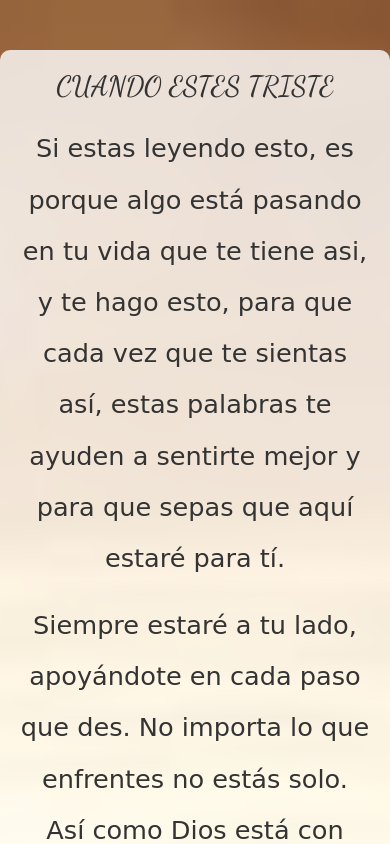
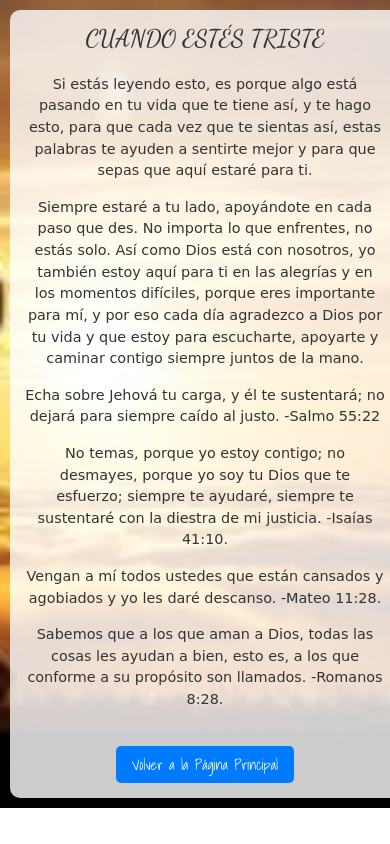
Before and after one commit to Fari2006/fari, a plain HTML site: page pagina1.html in a window 390 px wide. Shown: the top 844 px of the page. Drawn offline with nearby package versions, Linux system fonts and the light colour scheme; a web font is replaced by a local one.

Commit message:
Add files via upload

```diff
--- a/pagina1.html
+++ b/pagina1.html
@@ -23,7 +23,7 @@
 
         .container {
             max-width: 800px;
-            margin: 50px auto;
+            margin: 20px auto;
             padding: 20px;
             background-color: rgba(255, 255, 255, 0.8); /* Fondo blanco con transparencia */
             border-radius: 10px;
@@ -36,11 +36,13 @@
         }
 
         p {
-            font-size: 1.6em;
-            line-height: 2.0;
+            font-size: 1.2em; /* Ajustado para móviles */
+            line-height: 1.5; /* Ajustado para móviles */
+            margin-bottom: 15px; /* Añadido margen para separación entre párrafos */
         }
 
         .btn-volver {
+            display: inline-block; /* Asegura que el botón se ajuste en dispositivos móviles */
             margin-top: 20px;
             padding: 10px 20px;
             background-color: #007bff;
@@ -55,13 +57,40 @@
         .btn-volver:hover {
             background-color: #0056b3;
         }
+
+        /* Media query para ajustar el diseño en pantallas más pequeñas */
+        @media (max-width: 768px) {
+            .container {
+                padding: 15px;
+                margin: 10px;
+            }
+
+            p {
+                font-size: 1em;
+            }
+        }
+
+        @media (max-width: 576px) {
+            h1 {
+                font-size: 1.5em;
+            }
+
+            p {
+                font-size: 0.9em;
+            }
+
+            .btn-volver {
+                padding: 8px 16px;
+                font-size: 0.9em;
+            }
+        }
     </style>
 </head>
 <body>
     <div class="container">
-        <h1>CUANDO ESTES TRISTE</h1>
-        <p style="font-family: 'Sevillana', cursive;">Si estas leyendo esto, es porque algo está pasando en tu vida que te tiene asi, y te hago esto, para que cada vez que te sientas así, estas palabras te ayuden a sentirte mejor y para que sepas que aquí estaré para tí.</p>
-        <p style="font-family: 'Sevillana', cursive;">Siempre estaré a tu lado, apoyándote en cada paso que des. No importa lo que enfrentes no estás solo. Así como Dios está con nosotros yo también estoy aquí para tí en las alegrías y en los momentos difíciles, porque eres importante para mí, y por eso cada día agradezco a Dios por tu vida y que estoy para escucharte, apoyarte y caminar contigo siempre juntos de la mano.</p>
+        <h1>CUANDO ESTÉS TRISTE</h1>
+        <p style="font-family: 'Sevillana', cursive;">Si estás leyendo esto, es porque algo está pasando en tu vida que te tiene así, y te hago esto, para que cada vez que te sientas así, estas palabras te ayuden a sentirte mejor y para que sepas que aquí estaré para ti.</p>
+        <p style="font-family: 'Sevillana', cursive;">Siempre estaré a tu lado, apoyándote en cada paso que des. No importa lo que enfrentes, no estás solo. Así como Dios está con nosotros, yo también estoy aquí para ti en las alegrías y en los momentos difíciles, porque eres importante para mí, y por eso cada día agradezco a Dios por tu vida y que estoy para escucharte, apoyarte y caminar contigo siempre juntos de la mano.</p>
         <p style="font-family: 'Sevillana', cursive;">Echa sobre Jehová tu carga, y él te sustentará; no dejará para siempre caído al justo. -Salmo 55:22</p>
         <p style="font-family: 'Sevillana', cursive;">No temas, porque yo estoy contigo; no desmayes, porque yo soy tu Dios que te esfuerzo; siempre te ayudaré, siempre te sustentaré con la diestra de mi justicia. -Isaías 41:10.</p>
         <p style="font-family: 'Sevillana', cursive;">Vengan a mí todos ustedes que están cansados y agobiados y yo les daré descanso. -Mateo 11:28.</p>
```
Also changed, not shown: index.html (+32 -1 lines), pagina2.html (+32 -3 lines), pagina3.html (+32 -3 lines), imagen1.jpg (added).
